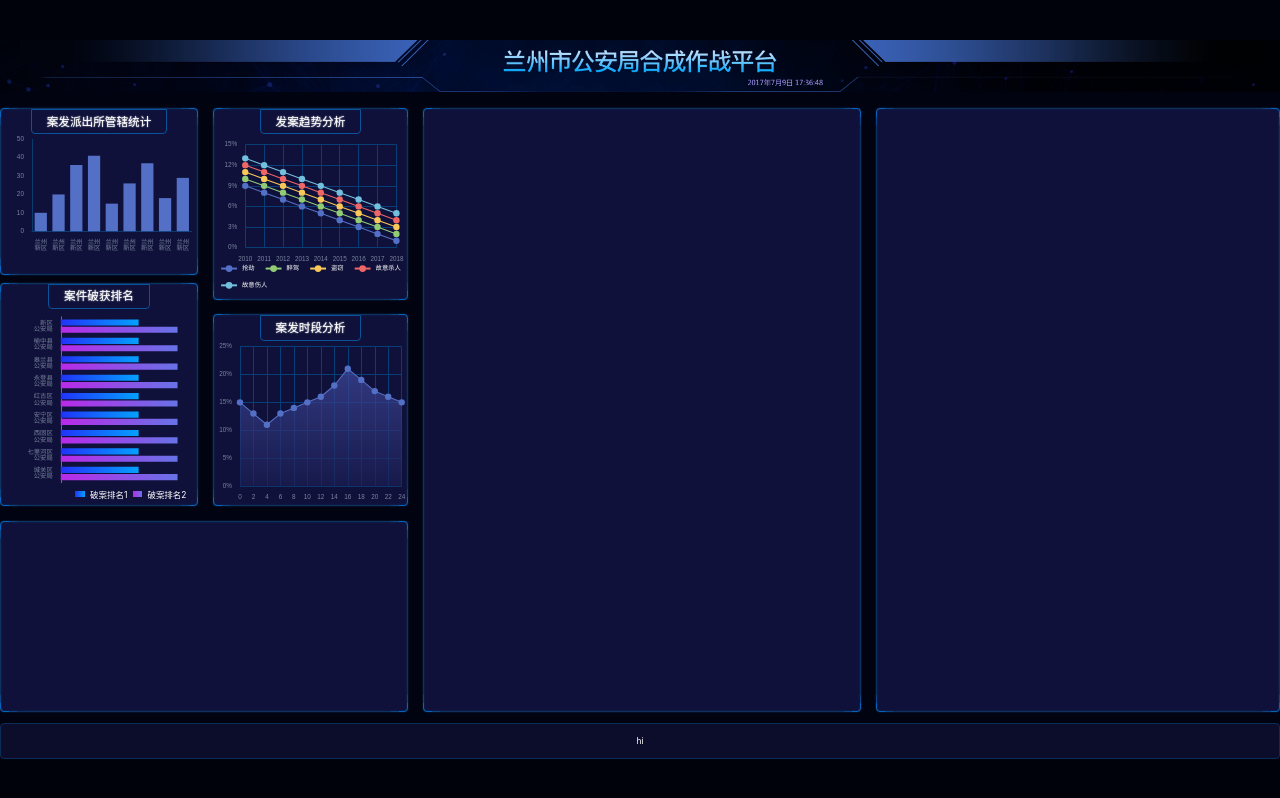
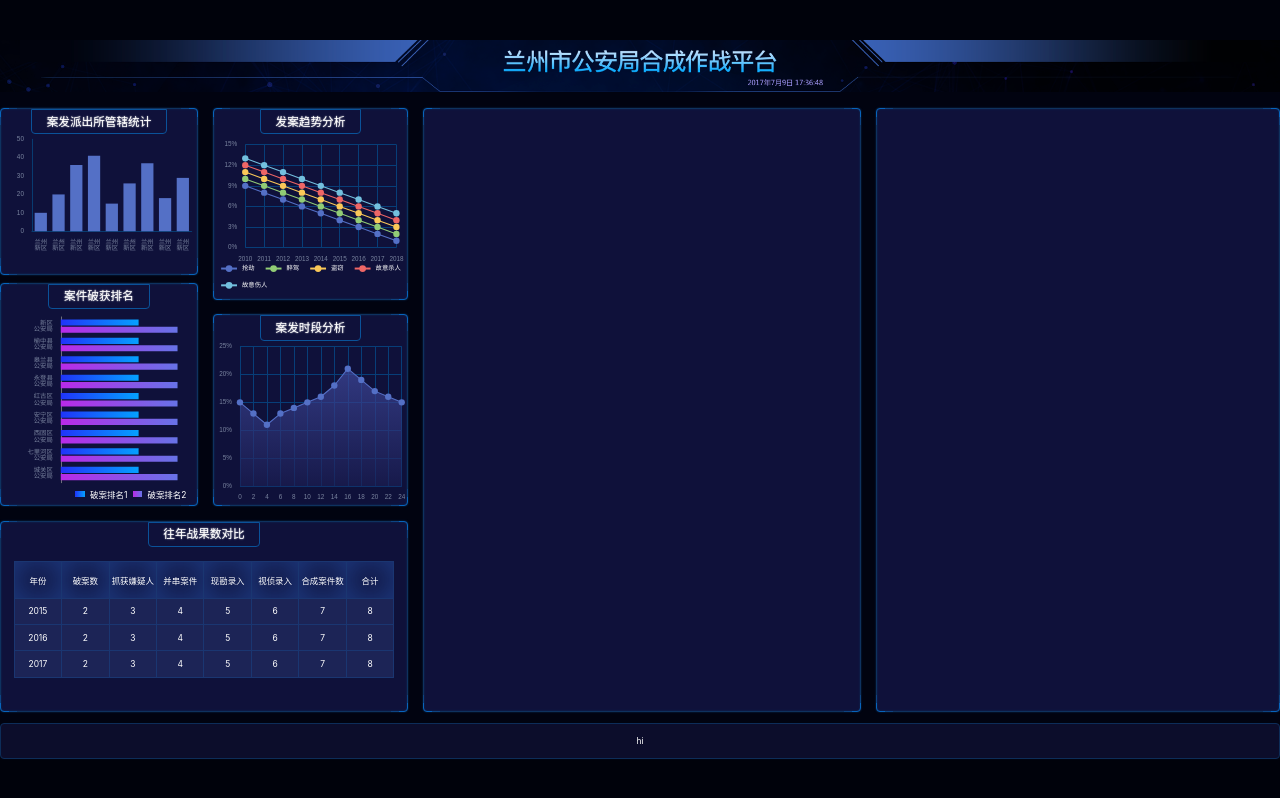
Before and after one commit to rustinliu/Large-screen, a React (Vite) app: page /#/ in a window 1280 px wide. Built offline with nearby package versions, Linux system fonts and the light colour scheme.

Commit message:
完成chart5

```diff
--- /dev/null
+++ b/src/components/chart-5.tsx
@@ -0,0 +1,55 @@
+import React from 'react';
+
+export const Chart5 = () => {
+    return (
+        <div className='zhanguo'>
+            <h2>往年战果数对比</h2>
+            <table>
+                <thead>
+                    <tr>
+                        <th>年份</th>
+                        <th>破案数</th>
+                        <th>抓获嫌疑人</th>
+                        <th>并串案件</th>
+                        <th>现勘录入</th>
+                        <th>视侦录入</th>
+                        <th>合成案件数</th>
+                        <th>合计</th>
+                    </tr>
+                </thead>
+                <tbody>
+                    <tr>
+                        <td>2015</td>
+                        <td>2</td>
+                        <td>3</td>
+                        <td>4</td>
+                        <td>5</td>
+                        <td>6</td>
+                        <td>7</td>
+                        <td>8</td>
+                    </tr>
+                    <tr>
+                        <td>2016</td>
+                        <td>2</td>
+                        <td>3</td>
+                        <td>4</td>
+                        <td>5</td>
+                        <td>6</td>
+                        <td>7</td>
+                        <td>8</td>
+                    </tr>
+                    <tr>
+                        <td>2017</td>
+                        <td>2</td>
+                        <td>3</td>
+                        <td>4</td>
+                        <td>5</td>
+                        <td>6</td>
+                        <td>7</td>
+                        <td>8</td>
+                    </tr>
+                </tbody>
+            </table>
+        </div>
+    );
+};
--- a/src/pages/home.scss
+++ b/src/pages/home.scss
@@ -112,7 +112,8 @@
         .guanxiatongji,
         .pohuopaiming,
         .faanqushi,
-        .anfashiduan {
+        .anfashiduan,
+        .zhanguo {
             height: px(315);
             display: flex;
             flex-direction: column;
@@ -165,5 +166,31 @@
         .anfashiduan {
             height: px(363);
         }
+        .zhanguo {
+            padding: 0 px(24);
+            > table {
+                width: 100%;
+                table-layout: fixed;
+                margin-top: px(25);
+                border-collapse: collapse;
+                th,
+                td {
+                    border: 1px solid #1a3671;
+                }
+                thead {
+                    th {
+                        height: px(70);
+                        box-shadow: inset 0 0 px(60) 0 #1f3d85;
+                    }
+                }
+                tbody {
+                    td {
+                        height: px(50);
+                        width: px(84);
+                        background: #1c2456;
+                    }
+                }
+            }
+        }
     }
 }
--- a/src/pages/home.tsx
+++ b/src/pages/home.tsx
@@ -5,6 +5,7 @@
 import { Chart2 } from '../components/chart-2';
 import { Chart3 } from '../components/chart-3';
 import { Chart4 } from '../components/chart-4';
+import { Chart5 } from '../components/chart-5';
 
 export const Home = () => {
     return (
@@ -19,7 +20,9 @@
                     <Chart3 />
                     <Chart4 />
                 </section>
-                <section className='bordered section3'></section>
+                <section className='bordered section3'>
+                    <Chart5 />
+                </section>
                 <section className='bordered section4'></section>
                 <section className='bordered section5'></section>
             </main>
```
